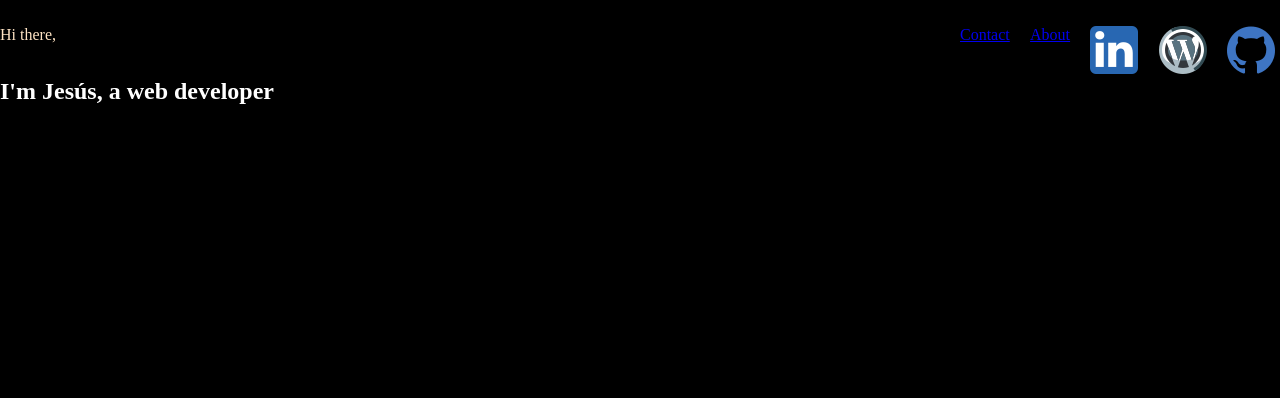
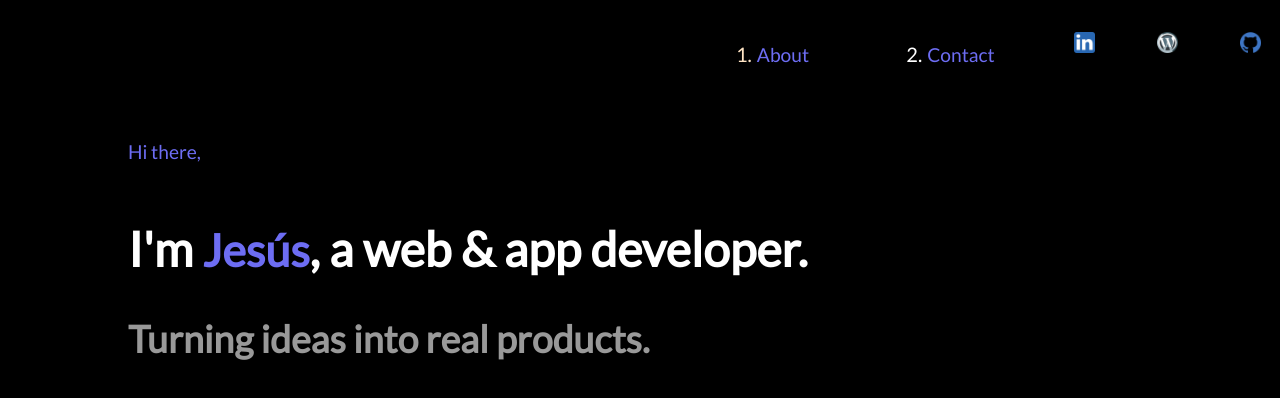
Before and after one commit to xus84/portfolio-homepage, a plain HTML site: page index.html in a window 1280 px wide. Drawn offline with Linux system fonts and the light colour scheme.

Commit message:
navbar, icons and homepage finished

```diff
--- a/index.html
+++ b/index.html
@@ -6,27 +6,44 @@
     <meta name="viewport" content="width=device-width, initial-scale=1.0" />
     <title>Portfolio</title>
     <link rel="stylesheet" href="styles.css" />
-
   </head>
   <body>
     <nav>
-        <div>
-                <li>Hi there,</li>
-        </div>
-        <div>
-                <ul>
-                        <li><a href="#contact">Contact</a></li>
-                        <li><a href="#about">About</a></li>
-                        <li><a href="https://www.linkedin.com/in/jesus-garcia-sanchis-72b884136/"><img class="linkedin" src="./img/linkedin logo_icon.png"/></a></li>
-                        <li><a href="https://xusdeveloper.com"><img class="website" src="./img/website_themes_cms_icon.png"/></a></li>
-                        <li><a href="https://github.com/xus84"><img class="github" src="./img/github.png"/></a></li>
-                      </ul>
-        </div>
+      <div></div>
+      <div>
+        <ul>
+          <li class="about_effect"><a href="#about">1.<span class="about">About</span></a></li>
+          <li  class="contact_effect"><a href="#contact">2.<span class="contact">Contact</span></a></li>
+          <li>
+            <a
+              href="https://www.linkedin.com/in/jesus-garcia-sanchis-72b884136/"
+              ><img class="linkedin" src="./img/linkedin logo_icon.png"
+            /></a>
+          </li>
+          <li>
+            <a href="https://xusdeveloper.com"
+              ><img class="website" src="./img/website_themes_cms_icon.png"
+            /></a>
+          </li>
+          <li>
+            <a href="https://github.com/xus84"
+              ><img class="github" src="./img/github.png"
+            /></a>
+          </li>
+        </ul>
+      </div>
     </nav>
 
     <main>
-            <h2>I'm Jesús, a web developer</h2>
+      <div id="homescreen">
+        <p class="greet">Hi there,</p>
+        <div class="homescreen_description">
+                <h2>I'm <span class="name">Jesús</span>, a web & app developer.</h2>
+                <br>
+                <h3>Turning ideas into real products.</h3>
 
+        </div>
+      </div>
     </main>
 
     <script src="main.js"></script>
--- a/styles.css
+++ b/styles.css
@@ -1,17 +1,28 @@
+@font-face {
+  font-family: Lato;
+  src: url(./assets/Lato/Lato-Regular.ttf);
+}
+
 * {
   margin: 0;
   width: 100%vw;
   height: 100%vh;
   background-color: black;
+  font-family: Lato;
 }
 
-nav{
+nav {
   display: grid;
-        grid-template-columns: 75% 25% ;
+  grid-template-columns: 55% 45%;
   margin-top: 2%;
   margin-bottom: 2px;
   width: 100%;
-        height:  50px;
+  height: 50px;
+}
+
+img{
+        width: 1.3rem;
+        height: 1.3rem;
 }
 
 ul {
@@ -21,22 +32,117 @@ ul {
   margin-right: 5px;
 }
 
+a {
+  text-decoration: none;
+  color:inherit;
+}
+
 li {
   display: inline;
 }
 
-li:first-child{
+li:first-child {
   float: left;
   color: bisque;
 }
 
-.linkedin:hover, .website:hover, .github:hover {
-        width: 50px;
-        height: 50px;
+.linkedin:hover,
+.website:hover,
+.github:hover {
+  width: 2rem;
+  height: 2rem;
 }
-
 
 h2,
 ul {
   color: white;
 }
+
+h3 {
+  color: rgb(255, 255, 255, 0.6);
+}
+
+.about,
+.contact,
+.greet {
+  font-size: 1.2rem;
+  color: rgb(109, 109, 243);
+}
+.contact,
+.about {
+  padding-left: 5px;
+}
+.name {
+  font-size: 2.8rem;
+  color: rgb(109, 109, 243);
+}
+
+#homescreen {
+  margin-top: 5%;
+  margin-left: 10%;
+}
+
+.homescreen_description {
+  font-size: 2rem;
+  margin-top: 5%;
+}
+
+ul * {
+        box-sizing: border-box;
+        transition: all .35s ease;
+      }
+
+       li {
+        display: inline-block;
+        list-style: outside none none;
+        margin: .4em 0.9em;
+        padding: 0;
+      }
+
+       .about_effect, .contact_effect {
+        padding: .4em .7em;
+        position: relative;
+        text-decoration: none;
+        font-size: 20px;
+      }
+
+       .about_effect::before, .contact_effect::before,
+       .about_effect::after, .contact_effect::after {
+        content: '';
+        height: 12px;
+        width: 12px;
+        position: absolute;
+        transition: all .35s ease;
+        opacity: 0;
+      }
+
+       .about_effect::before, .contact_effect::before {
+        content: '';
+        right: 0;
+        top: 0;
+        border-top: 3px solid   #17514f;
+        border-right: 3px solid #17518f;
+        transform: translate(-100%, 50%);
+      }
+
+      .about_effect::after, .contact_effect::after {
+        content: '';
+        left: 0;
+        bottom: 0;
+        border-bottom: 3px solid #17514f;
+        border-left: 3px solid #17518f;
+        transform: translate(100%, -50%)
+      }
+
+      .about_effect:hover:before,
+      .about_effect:hover:after,
+      .contact_effect:hover:before,
+      .contact_effect:hover:after
+      {
+        transform: translate(0,0);
+        opacity: 1;
+      }
+
+       .about_effect:hover, .contact_effect:hover {
+        color: rgb(213, 213, 246);
+      }
```
Also changed, not shown: assets/Lato/OFL.txt (added, +93 -0 lines), assets/Lato/Lato-Black.ttf (added), assets/Lato/Lato-BlackItalic.ttf (added), assets/Lato/Lato-Bold.ttf (added), assets/Lato/Lato-BoldItalic.ttf (added), assets/Lato/Lato-Italic.ttf (added), assets/Lato/Lato-Light.ttf (added), assets/Lato/Lato-LightItalic.ttf (added), assets/Lato/Lato-Regular.ttf (added), assets/Lato/Lato-Thin.ttf (added), assets/Lato/Lato-ThinItalic.ttf (added). Lines whose indentation alone changed are shown as unchanged.
